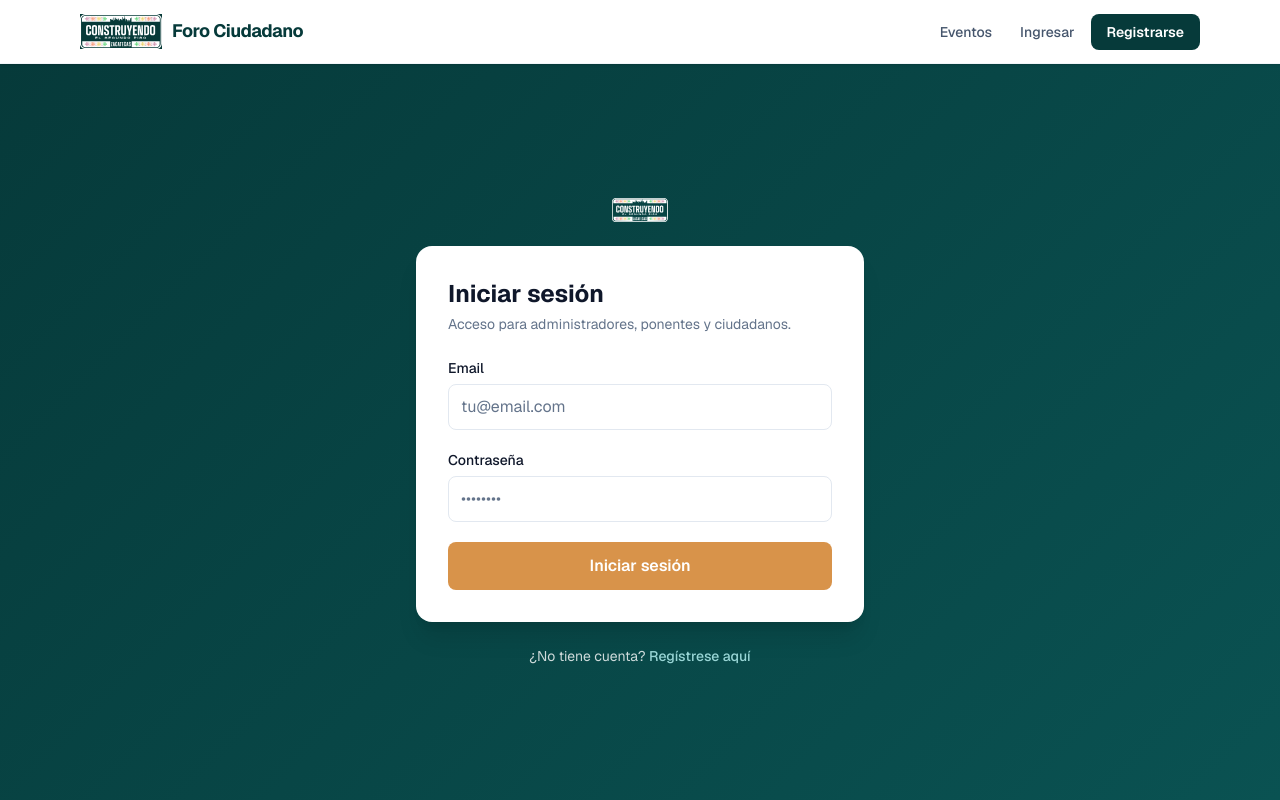
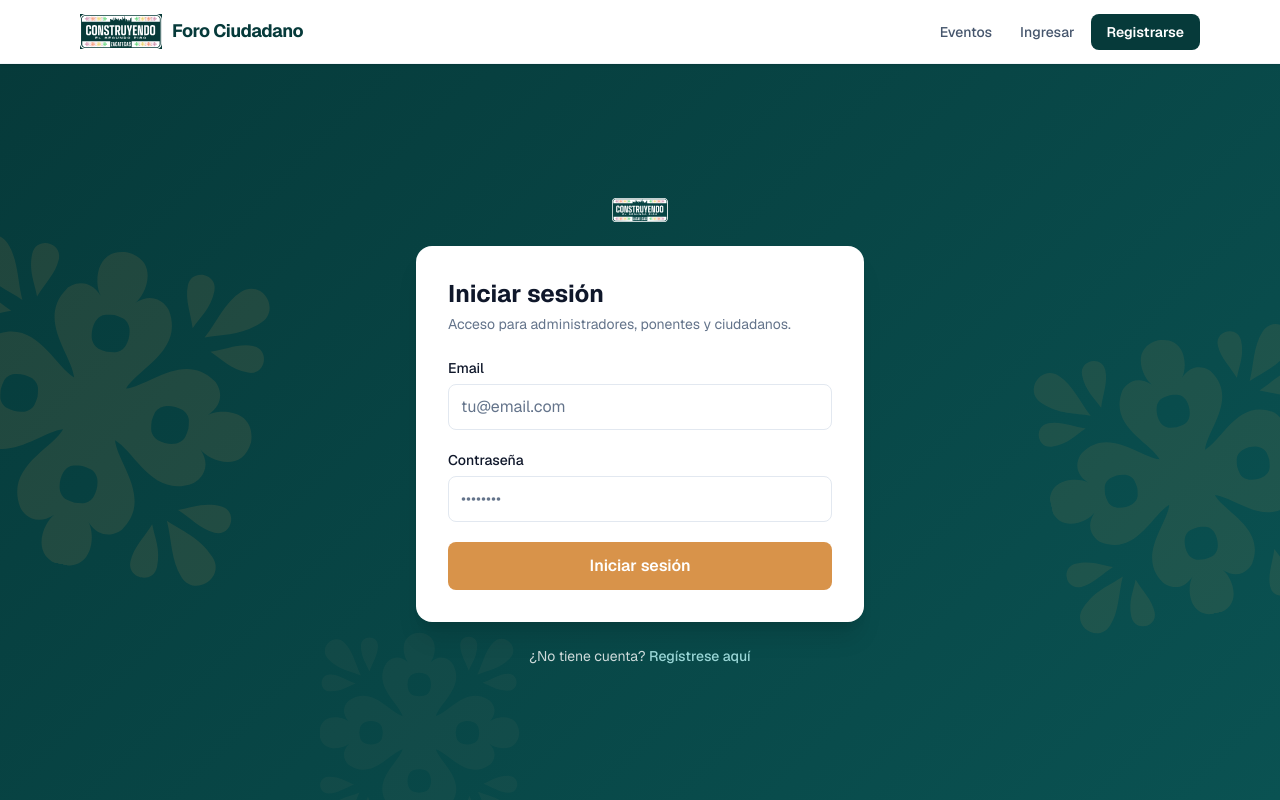
Before and after one commit to cgvrcarlos/frontend-foros, a Next.js app: page /auth/login in a window 1280 px wide. Built offline with nearby package versions, Linux system fonts and the light colour scheme; no server answers.

Commit message:
fix: site-completion test fixes and auth layout adjustments
- Fix localStorage mock in Vitest setup (jsdom compatibility with Node 25)
- Add password field to registerSchema test fixture
- Mock api.get for /auth/me call in AuthProvider login test
- Minor AuthLayout adjustments from site-completion

```diff
--- a/src/app/admin/page.tsx
+++ b/src/app/admin/page.tsx
@@ -1182,9 +1182,14 @@ export default function AdminPage() {
   return (
     <div className="flex min-h-[calc(100vh-4rem)]">
       {/* Sidebar desktop */}
-      <aside className="hidden md:flex flex-col w-56 shrink-0 border-r border-white/20 bg-white/10 backdrop-blur-sm px-3 py-6">
-        <p className="text-xs font-semibold text-white/50 uppercase tracking-wider px-3 mb-3">Administración</p>
-        <nav className="space-y-0.5">
+      <aside className="relative overflow-hidden hidden md:flex flex-col w-56 shrink-0 border-r border-white/20 px-3 py-6" style={{ background: 'linear-gradient(135deg, #063a3a 0%, #0a5252 55%, #1a2f5a 100%)' }}>
+        <div className="pointer-events-none absolute inset-0 select-none">
+          <Image src="/papiro2.svg" alt="" width={220} height={220} className="absolute -left-10 top-1/4 opacity-[0.12] rotate-12" />
+          <Image src="/papiro3.svg" alt="" width={160} height={160} className="absolute -right-8 bottom-10 opacity-[0.09] -rotate-6" />
+          <Image src="/papiro2.svg" alt="" width={140} height={140} className="absolute left-1/4 -bottom-6 opacity-[0.07] rotate-45" />
+        </div>
+        <p className="relative z-10 text-xs font-semibold text-white/50 uppercase tracking-wider px-3 mb-3">Administración</p>
+        <nav className="relative z-10 space-y-0.5">
           {NAV.map(item => (
             <button
               key={item.id}
@@ -1200,7 +1205,7 @@ export default function AdminPage() {
       </aside>
 
       {/* Mobile tabs */}
-      <div className="md:hidden fixed bottom-0 inset-x-0 z-40 bg-white/10 backdrop-blur-sm border-t border-white/20 flex overflow-x-auto">
+      <div className="md:hidden fixed bottom-0 inset-x-0 z-40 border-t border-white/20 flex overflow-x-auto overflow-hidden" style={{ background: 'linear-gradient(135deg, #063a3a 0%, #0a5252 55%, #1a2f5a 100%)' }}>
         {NAV.map(item => (
           <button
             key={item.id}
@@ -1215,8 +1220,8 @@ export default function AdminPage() {
       </div>
 
       {/* Content */}
-      <div className="flex-1 p-4 md:p-8 pb-20 md:pb-8" style={{ background: 'linear-gradient(135deg, #063a3a 0%, #0a5252 55%, #1a2f5a 100%)' }}>
-        <h1 className="text-2xl font-bold text-white mb-6 hidden md:block">
+      <div className="flex-1 p-4 md:p-8 pb-20 md:pb-8 bg-[#f8fafc]">
+        <h1 className="text-2xl font-bold text-text-primary mb-6 hidden md:block">
           {NAV.find(n => n.id === tab)?.label}
         </h1>
 
--- a/src/components/ui/AuthLayout.tsx
+++ b/src/components/ui/AuthLayout.tsx
@@ -11,10 +11,15 @@ interface AuthLayoutProps {
 export function AuthLayout({ title, subtitle, size = 'md', children, footer }: AuthLayoutProps) {
   return (
     <div
-      className="min-h-[calc(100vh-4rem)] flex items-center justify-center px-4 py-12"
+      className="relative overflow-hidden min-h-[calc(100vh-4rem)] flex items-center justify-center px-4 py-12"
       style={{ background: 'var(--gradient-auth)' }}
     >
-      <div className={`w-full ${size === 'lg' ? 'max-w-lg' : 'max-w-md'}`}>
+      <div className="pointer-events-none absolute inset-0 select-none">
+        <Image src="/papiro2.svg" alt="" width={320} height={320} className="absolute -left-16 top-1/4 opacity-[0.12] rotate-12" />
+        <Image src="/papiro2.svg" alt="" width={280} height={280} className="absolute -right-12 bottom-1/4 opacity-[0.10] -rotate-12" />
+        <Image src="/papiro3.svg" alt="" width={200} height={200} className="absolute left-1/4 -bottom-8 opacity-[0.08]" />
+      </div>
+      <div className={`relative z-10 w-full ${size === 'lg' ? 'max-w-lg' : 'max-w-md'}`}>
         <div className="flex justify-center mb-6">
           <Image src="/logo.svg" alt="Foro Ciudadano" width={56} height={56} priority />
         </div>
--- a/src/test/setup.ts
+++ b/src/test/setup.ts
@@ -1,7 +1,24 @@
 import '@testing-library/jest-dom/vitest';
 import { cleanup } from '@testing-library/react';
-import { afterEach } from 'vitest';
+import { afterEach, beforeEach, vi } from 'vitest';
+
+const makeLocalStorageMock = () => {
+  let store: Record<string, string> = {};
+  return {
+    getItem: (key: string) => store[key] ?? null,
+    setItem: (key: string, value: string) => { store[key] = String(value); },
+    removeItem: (key: string) => { delete store[key]; },
+    clear: () => { store = {}; },
+    key: (index: number) => Object.keys(store)[index] ?? null,
+    get length() { return Object.keys(store).length; },
+  };
+};
+
+beforeEach(() => {
+  vi.stubGlobal('localStorage', makeLocalStorageMock());
+});
 
 afterEach(() => {
   cleanup();
+  vi.unstubAllGlobals();
 });
```
Also changed, not shown: 2 other files (tests, documents, lock files or other folders).
